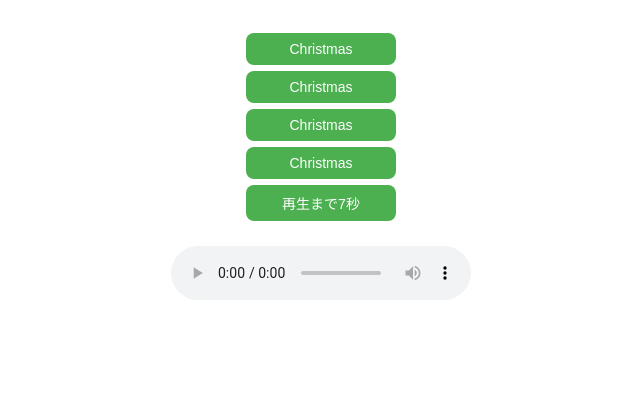
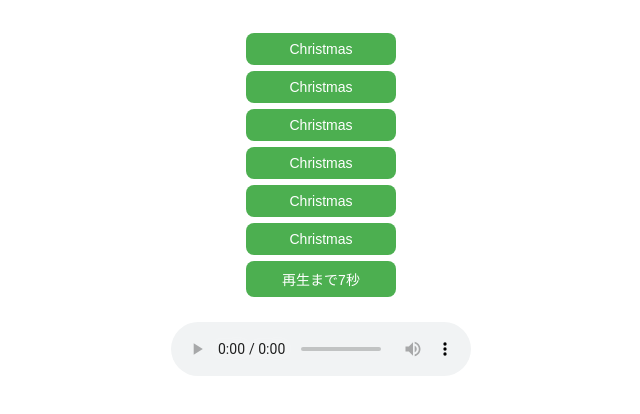
Before and after one commit to ipadmeet/christmas, a plain HTML site: page index.html in a window 1280 px wide. Shown: the whole page, without its empty margins (319-959 px from the left). Drawn offline with Linux system fonts and the light colour scheme.

Commit message:
Update index.html

```diff
--- a/index.html
+++ b/index.html
@@ -93,6 +93,8 @@
         <button onclick="playSound('music/c.m4a')">Christmas</button><br>
         <button onclick="playSound('music/d.mp3')">Christmas</button><br>
         <button onclick="playSound('music/d.m4a')">Christmas</button><br>
+<button onclick="playSound('music/c.mp3')">Christmas</button><br>
+<button onclick="playSound('music/a.mp3')">Christmas</button><br>
  <button onclick="playSound('music/e.mp3')">再生まで7秒</button><br>
       <br>
         <audio id="player" controls></audio>
```
